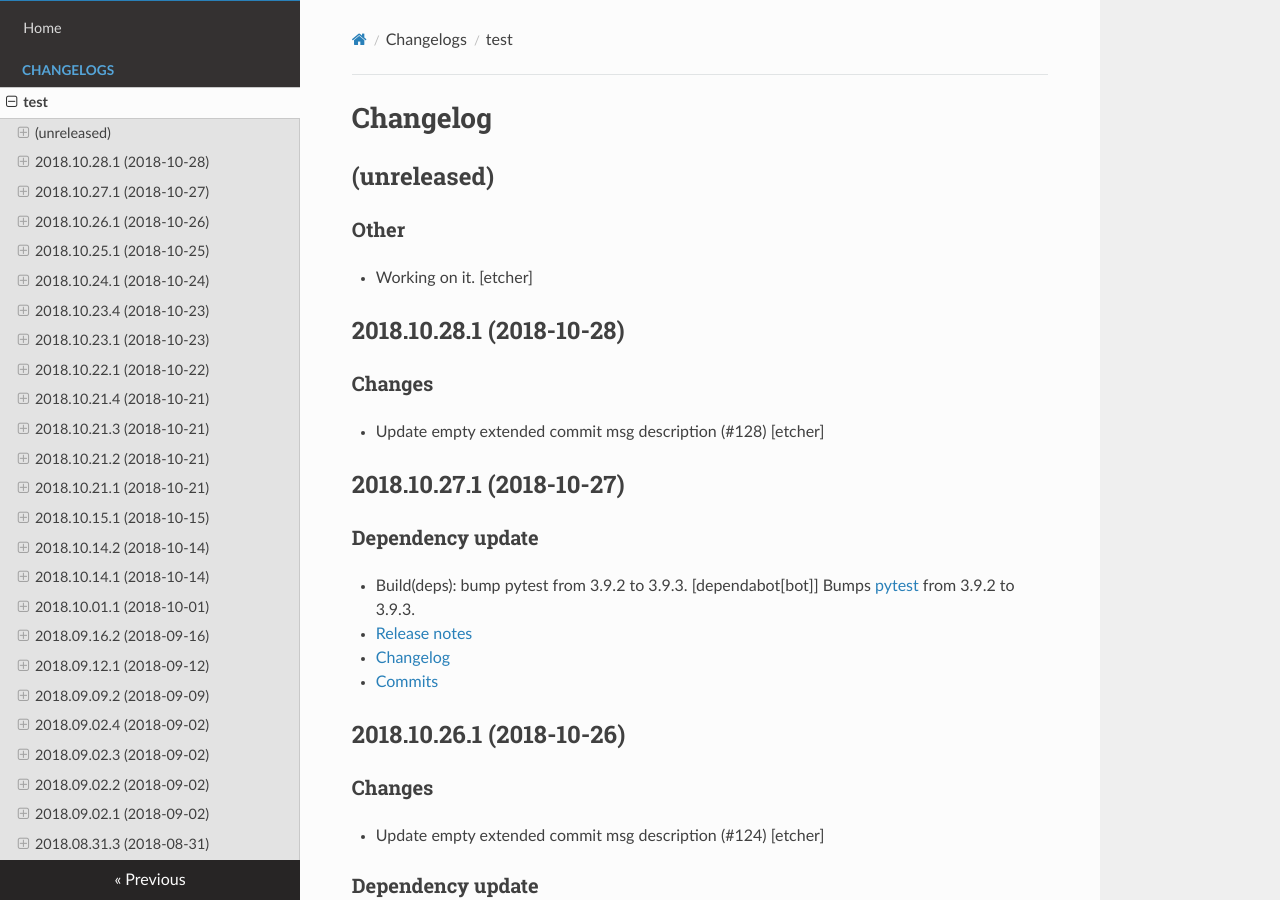
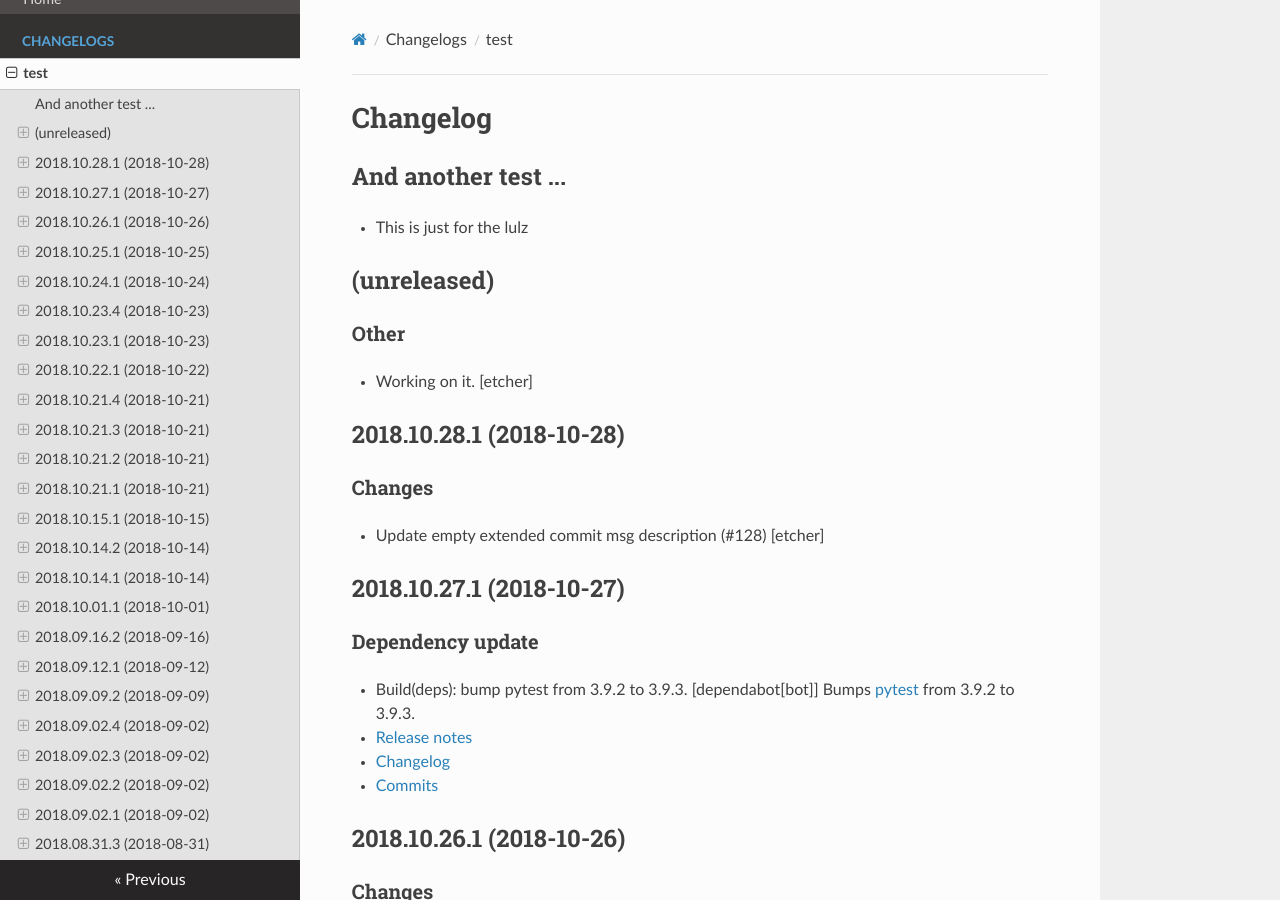
Before and after one commit to theendsofinvention/rtd_test, an MkDocs documentation site: the page built from docs/changelog/test.md, in a window 1280 px wide and 900 px high. Built offline with MkDocs 1.6.1, drawn with Linux system fonts in a browser that asks for light colours; nearby versions of some CDN libraries; old or Windows-style settings are respelled for this version of MkDocs.

Commit message:
testing webhook

```diff
--- a/docs/changelog/test.md
+++ b/docs/changelog/test.md
@@ -1,4 +1,6 @@
 #Changelog
+## And another test ...
+* This is just for the lulz
 ## (unreleased)
 ### Other
 * Working on it. [etcher]
```
